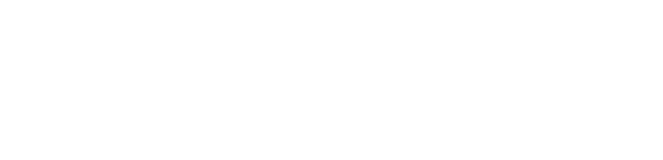
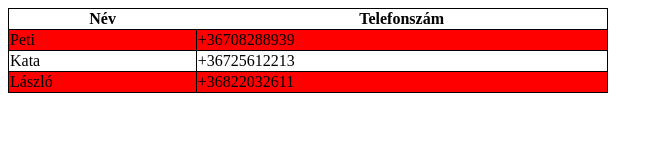
Before and after one commit to Iserian/orai_munka_11.25, a plain HTML site: page index.html in a window 1280 px wide. Shown: the whole page, without its empty margins (0-663 px from the left). Drawn offline with Linux system fonts and the light colour scheme.

Commit message:
first table

```diff
--- a/index.css
+++ b/index.css
@@ -0,0 +1,13 @@
+table{
+    width: 600px;
+    /* border-collapse: separate (DEFAULT) */
+    border-collapse: collapse;
+}
+
+tr, td{
+    border: 1px solid black;
+}
+
+tr:nth-child(even) {
+    background-color: red;
+  }
--- a/index.html
+++ b/index.html
@@ -4,8 +4,29 @@
     <meta charset="UTF-8">
     <meta name="viewport" content="width=device-width, initial-scale=1.0">
     <title>Document</title>
+    <link rel="stylesheet" href="index.css">
 </head>
 <body>
-
+    <table>
+        <!-- TR -->
+        <!-- TD -->
+        <!-- TH -->
+        <tr>
+            <th>Név</th>
+            <th>Telefonszám</th>
+        </tr>
+        <tr>
+            <td>Peti</td>
+            <td>+36708288939</td>
+        </tr>
+        <tr>
+            <td>Kata</td>
+            <td>+36725612213</td>
+        </tr>
+        <tr>
+            <td>László</td>
+            <td>+36822032611</td>
+        </tr>
+    </table>
 </body>
 </html>
```
